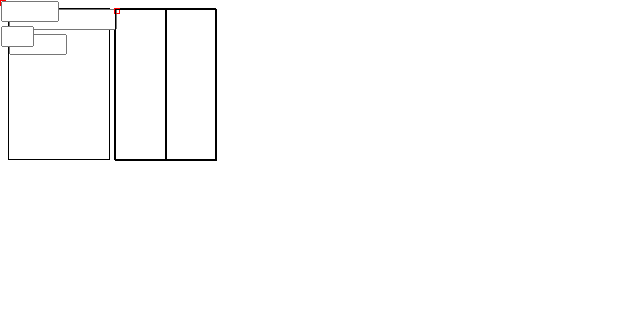
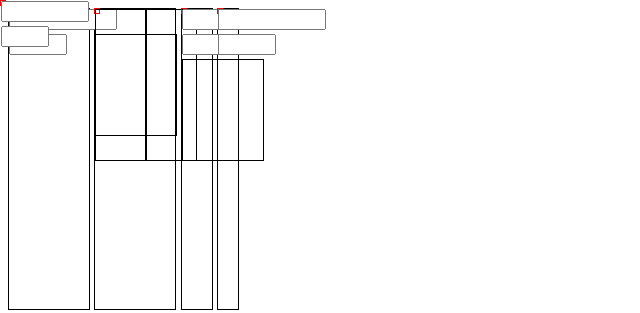
Before and after one commit to ArthurRocha/canvas-responsive, a plain HTML site: page src/index.html in a window 1280 px wide. Shown: the whole page, without its empty margins (0-640 px from the left). Drawn offline with Linux system fonts and the light colour scheme.

Commit message:
add case tests

```diff
--- a/src/index.html
+++ b/src/index.html
@@ -20,19 +20,35 @@
 <!-- 			<input type="text" style="width: 50%" /> -->
 <!-- 		</div> -->
 <!-- 	</div> -->
-	<canvas width="100" >
-		<input id="in1" type="text" width="100" >
+	<canvas width="80" height="300px" >
+		<input id="in1" type="text" width="100"  >
 		<input id="in2" type="text" width="50" >
 	</canvas>
-	<canvas width="100" >
-		<canvas width="50" >
+	<canvas width="80" height="300px" >
+		<canvas width="50" height="150px" >
 			<input type="text" width="100" >
 			<input type="text" width="50" >
 		</canvas>
-		<canvas width="50" >
+		<canvas width="50" height="150px" >
 			<input type="text" width="100" />
 			<input type="text" width="50" />
 		</canvas>
+		<canvas width="80" height="100px" >
+			<input type="text" width="100" />
+			<input type="text" width="50" />
+		</canvas>
+	</canvas>
+	<canvas width="30" height="300px" >
+		<input type="text" width="100" >
+		<input type="text" width="50" >
+		<canvas width="80" height="100px" >
+			<input type="text" width="100" />
+			<input type="text" width="50" />
+		</canvas>
+	</canvas>
+	<canvas width="20" height="300px" >
+		<input type="text" width="100" >
+		<input type="text" width="50" >
 	</canvas>
 
 <!-- 	<canvas id="canvas1" width="100" style="background-color: yellow; width:500px" >  -->
```
